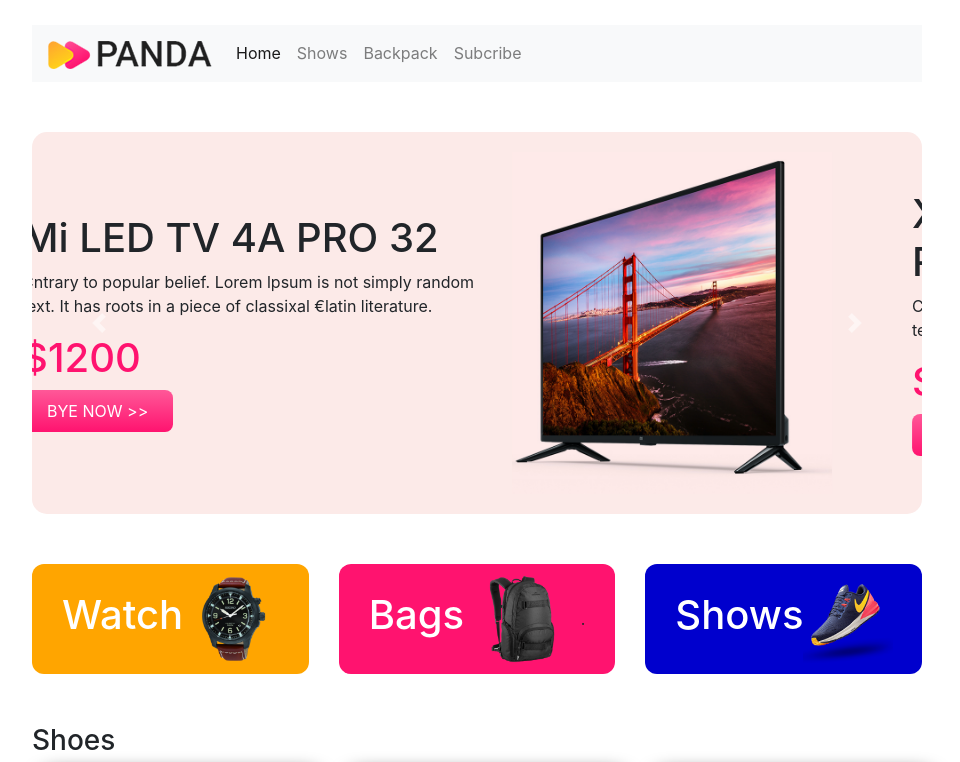
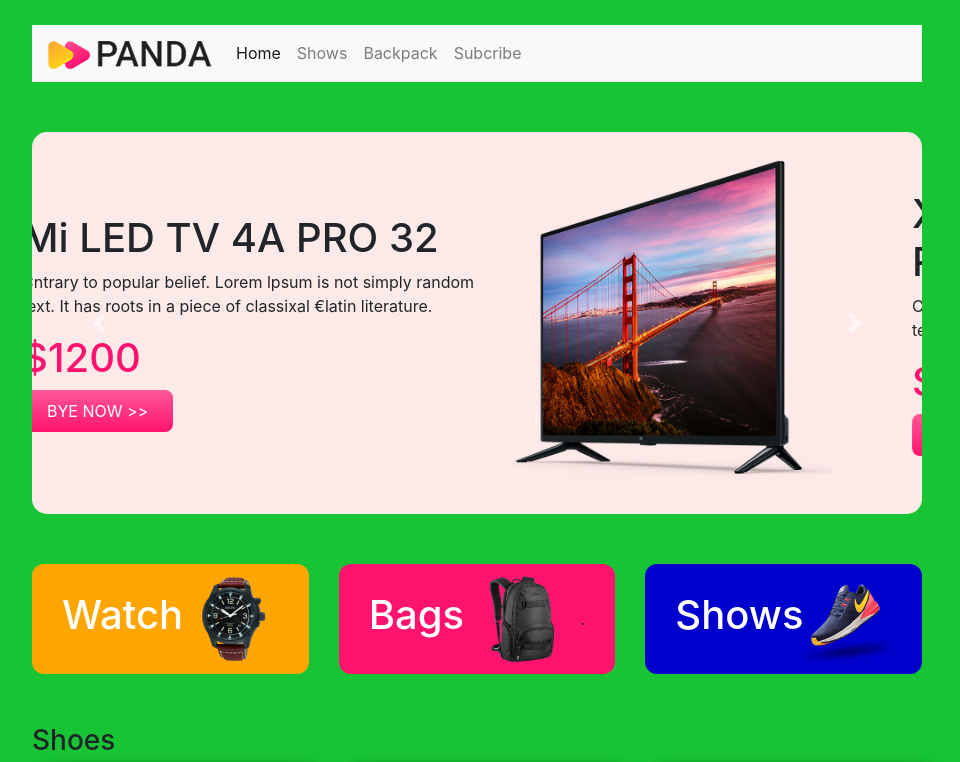
Before and after one commit to RHE-Nila/panda-e-comerce, a plain HTML site: page index.html in a window 1280 px wide. Shown: the top 762 px of the page, without its empty margins (163-1123 px from the left). Drawn offline with nearby package versions, Linux system fonts and the light colour scheme.

Commit message:
simple chabnge

```diff
--- a/style.css
+++ b/style.css
@@ -1,3 +1,7 @@
+
+body{
+    background-color: rgb(23, 197, 52);
+}
 .orange-bg{
     background-color: #fceae8;
     border-radius: 15px;
```
